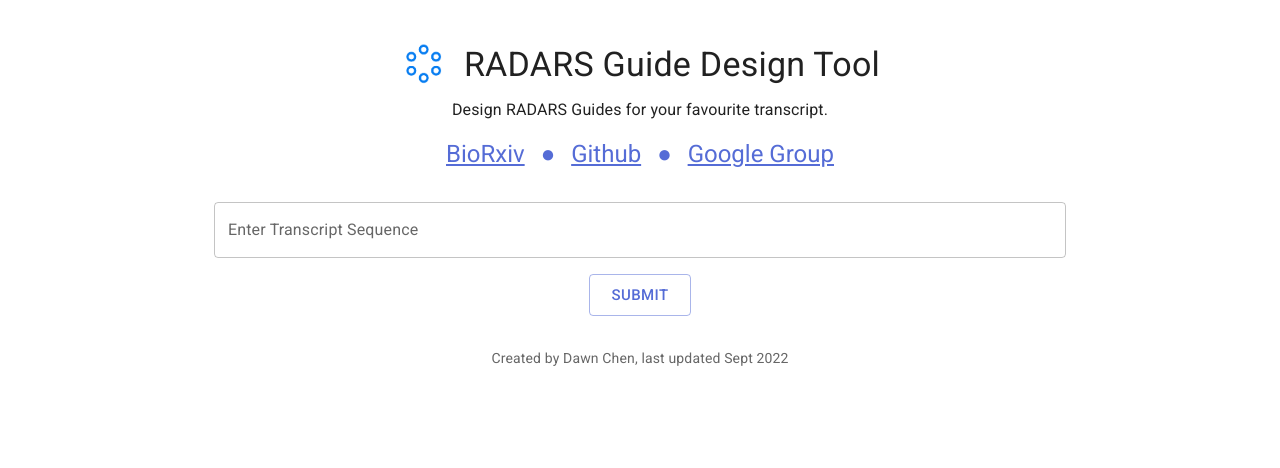
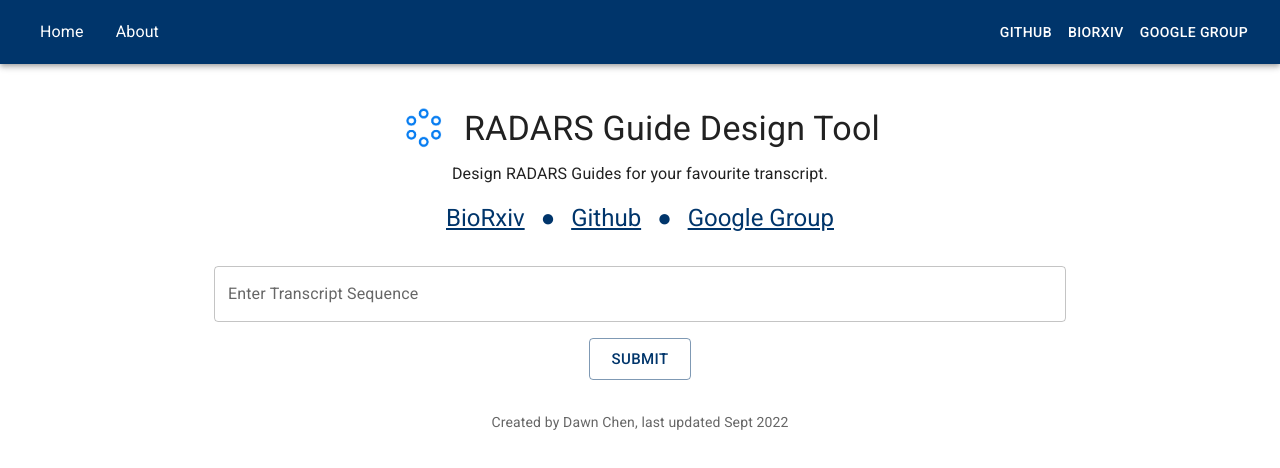
Before and after one commit to chen-dawn/radars-guide-design, a React (Create React App) app in the folder frontend/: page / in a window 1280 px wide. Shown: the top 468 px of the page. Built offline with nearby package versions, Linux system fonts and the light colour scheme; no server answers.

Commit message:
Improve UI

```diff
--- a/frontend/src/App.js
+++ b/frontend/src/App.js
@@ -95,6 +95,7 @@ export default function App() {
   }, []);
 
   return (
+    <>
       <Container maxWidth="md" id="app">
         <TitleBar />
         <div className="guide-design-form">
@@ -102,5 +103,6 @@ export default function App() {
         </div>
         <Copyright/>
       </Container>
+    </>
   );
 }
--- /dev/null
+++ b/frontend/src/Header.js
@@ -0,0 +1,67 @@
+import * as React from "react";
+import Container from "@mui/material/Container";
+import Typography from "@mui/material/Typography";
+import Box from "@mui/material/Box";
+import { useEffect, useState } from "react";
+import axios from "axios";
+import { GuideDesignForm } from "./GuideDesignForm";
+import logo from "./logo.png";
+import "./App.css";
+
+import AppBar from '@mui/material/AppBar';
+import Toolbar from '@mui/material/Toolbar';
+import Button from '@mui/material/Button';
+import IconButton from '@mui/material/IconButton';
+import MenuIcon from '@mui/icons-material/Menu';
+import { Link } from "react-router-dom";
+
+import MenuItem from "@mui/material/MenuItem";
+import Menu from "@mui/material/Menu";
+
+export default function Header() {
+  return (
+    <Box sx={{ flexGrow: 1 }}>
+      <AppBar position="static">
+        <Toolbar>
+          {/* <IconButton
+            size="large"
+            edge="start"
+            color="inherit"
+            aria-label="menu"
+            sx={{ mr: 2 }}
+          >
+            <MenuIcon />
+          </IconButton> */}
+          <Box sx={{ flexGrow: 1 }} display="flex">
+            <MenuItem component={Link} to='/'>Home</MenuItem>
+            <MenuItem component={Link} to='/about'>About</MenuItem>
+          </Box>
+          <Button
+            color="inherit"
+            href="https://github.com/abugoot-lab/RADARS"
+            target="_blank"
+            rel="noopener"
+          >
+            GitHub
+          </Button>
+                    <Button
+            color="inherit"
+            href="https://www.biorxiv.org/content/10.1101/2022.01.26.477951v1"
+            target="_blank"
+            rel="noopener"
+          >
+            BioRxiv
+          </Button>
+                    <Button
+            color="inherit"
+            href="https://groups.google.com/g/radars"
+            target="_blank"
+            rel="noopener"
+          >
+            Google Group
+          </Button>
+        </Toolbar>
+      </AppBar>
+    </Box>
+  );
+}
--- /dev/null
+++ b/frontend/src/MarkdownRenderer.js
@@ -0,0 +1,46 @@
+import React, { useState, useEffect } from 'react';
+import ReactMarkdown from 'react-markdown';
+import Container from "@mui/material/Container";
+import {dark} from 'react-syntax-highlighter/dist/esm/styles/prism';
+import {Prism as SyntaxHighlighter} from 'react-syntax-highlighter';
+
+export default function MarkdownRenderer(props) {
+    const [post, setPost] = useState('');
+
+    useEffect(() => {
+        import(`../markdown/${props.filename}`)
+            .then(res => {
+                fetch(res.default)
+                    .then(res => res.text())
+                    .then(res => setPost(res))
+                    .catch(err => console.log(err));
+            })
+            .catch(err => console.log(err));
+    });
+
+    return (
+      <Container maxWidth="md" id="app">
+        <ReactMarkdown
+          children={post}
+          components={{
+            // code({node, inline, className, children, ...props}) {
+            //   const match = /language-(\w+)/.exec(className || '')
+            //   return !inline && match ? (
+            //     <SyntaxHighlighter
+            //       children={String(children).replace(/\n$/, '')}
+            //       style={dark}
+            //       language={match[1]}
+            //       PreTag="div"
+            //       {...props}
+            //     />
+            //   ) : (
+            //     <code className={className} {...props}>
+            //       {children}
+            //     </code>
+            //   )
+            // }
+          }}
+        />
+      </Container>
+    );
+}
--- a/frontend/src/index.js
+++ b/frontend/src/index.js
@@ -5,11 +5,41 @@ import { ThemeProvider } from '@mui/material/styles';
 import App from './App';
 import theme from './theme';
 
+import {
+  createBrowserRouter,
+  RouterProvider,
+  Route,
+  Link,
+} from "react-router-dom";
+import Header from './Header.js';
+import MarkdownRenderer from './MarkdownRenderer';
+
+const router = createBrowserRouter([
+  {
+    path: "/",
+    element: (
+      <>
+        <Header />
+        <App />
+      </>
+    ),
+  },
+  {
+    path: "about",
+    element: (
+      <>
+        <Header />
+        <MarkdownRenderer filename='about.md' />
+      </>
+    ),
+  },
+]);
+
 ReactDOM.render(
   <ThemeProvider theme={theme}>
     {/* CssBaseline kickstart an elegant, consistent, and simple baseline to build upon. */}
     <CssBaseline />
-    <App />
+    <RouterProvider router={router} />
   </ThemeProvider>,
   document.querySelector('#root'),
 );
--- a/frontend/src/theme.js
+++ b/frontend/src/theme.js
@@ -5,7 +5,7 @@ import { createTheme } from '@mui/material/styles';
 const theme = createTheme({
   palette: {
     primary: {
-      main: '#556cd6',
+      main: '#00356b',
     },
     secondary: {
       main: '#19857b',
```
Also changed, not shown: frontend/markdown/about.md (added, +11 -0 lines), frontend/package.json (+9 -4 lines), 1 other file (tests, documents, lock files or other folders). Lines whose indentation alone changed are shown as unchanged.
